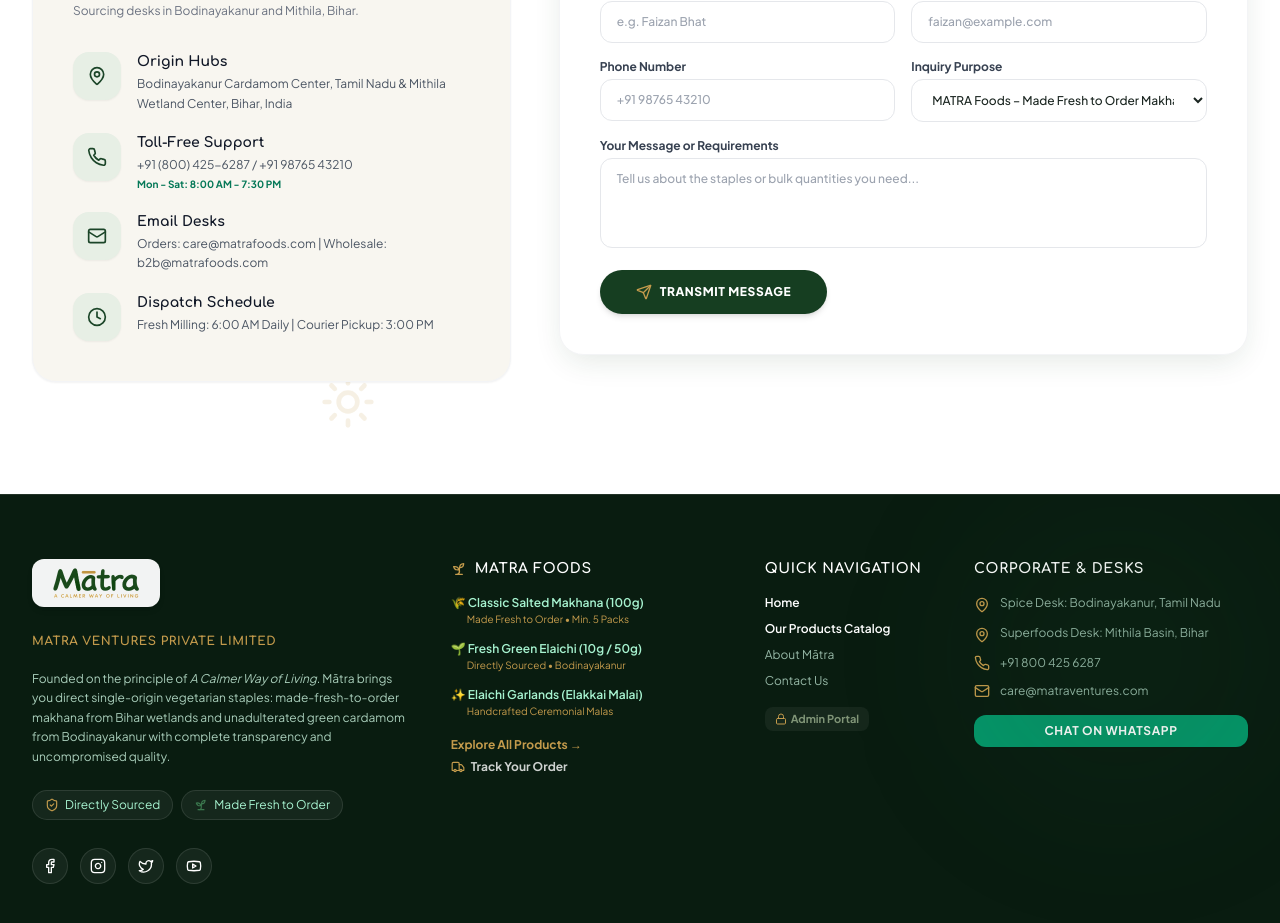
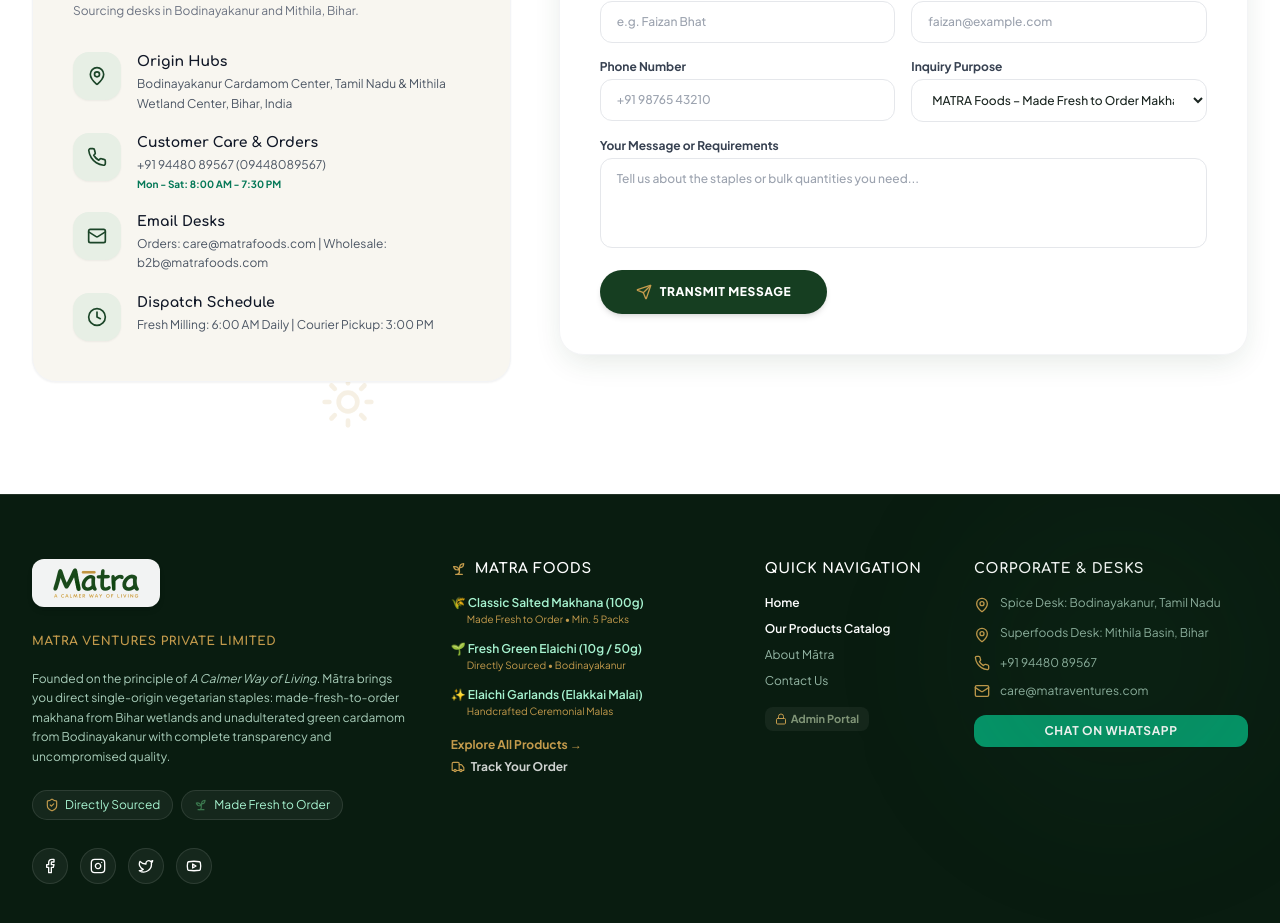
Before and after one commit to faizang-del/matra, a Next.js app: page / in a window 1280 px wide. Shown: the part 8424-9347 px from the top of the page. Built offline with nearby package versions, Linux system fonts and the light colour scheme; no server answers.

Commit message:
feat(contact): update telephone and WhatsApp contact number to 09448089567

```diff
--- a/app/contact/page.tsx
+++ b/app/contact/page.tsx
@@ -97,7 +97,7 @@ export default function ContactPage() {
               <span>Instant WhatsApp Concierge</span>
             </button>
             <a
-              href="tel:+918004256287"
+              href="tel:+919448089567"
               className="inline-flex items-center gap-2 px-5 py-2.5 rounded-full border border-white/30 text-white hover:bg-white/10 font-bold text-xs uppercase tracking-wider transition-colors"
             >
               <Phone className="w-3.5 h-3.5 text-agri-gold" />
@@ -213,7 +213,7 @@ export default function ContactPage() {
                 onClick={() => openWhatsApp()}
                 className="w-full mt-2 py-2 px-3 rounded-xl bg-emerald-600 hover:bg-emerald-700 text-white font-bold text-xs uppercase tracking-wider transition-colors shadow-sm flex items-center justify-center gap-2"
               >
-                <span>Chat on WhatsApp (+91 800 425 6287)</span>
+                <span>Chat on WhatsApp (+91 94480 89567)</span>
               </button>
             </div>
           </div>
--- a/components/ContactSection.tsx
+++ b/components/ContactSection.tsx
@@ -82,8 +82,8 @@ export default function ContactSection() {
                 },
                 {
                   icon: Phone,
-                  title: 'Toll-Free Support',
-                  desc: '+91 (800) 425-6287 / +91 98765 43210',
+                  title: 'Customer Care & Orders',
+                  desc: '+91 94480 89567 (09448089567)',
                   badge: 'Mon - Sat: 8:00 AM - 7:30 PM',
                 },
                 {
--- a/data/ventures.ts
+++ b/data/ventures.ts
@@ -30,8 +30,8 @@ export const PARENT_COMPANY = {
   tagline: 'A Calmer Way of Living',
   address: 'Bodinayakanur, Theni & Patna Regional Operations, India',
   email: 'care@matraventures.com',
-  phone: '+91 800 425 6287',
-  whatsappNumber: '918004256287',
+  phone: '+91 94480 89567',
+  whatsappNumber: '919448089567',
   hours: 'Mon – Sat: 8:00 AM – 8:00 PM IST',
 };
 
```
